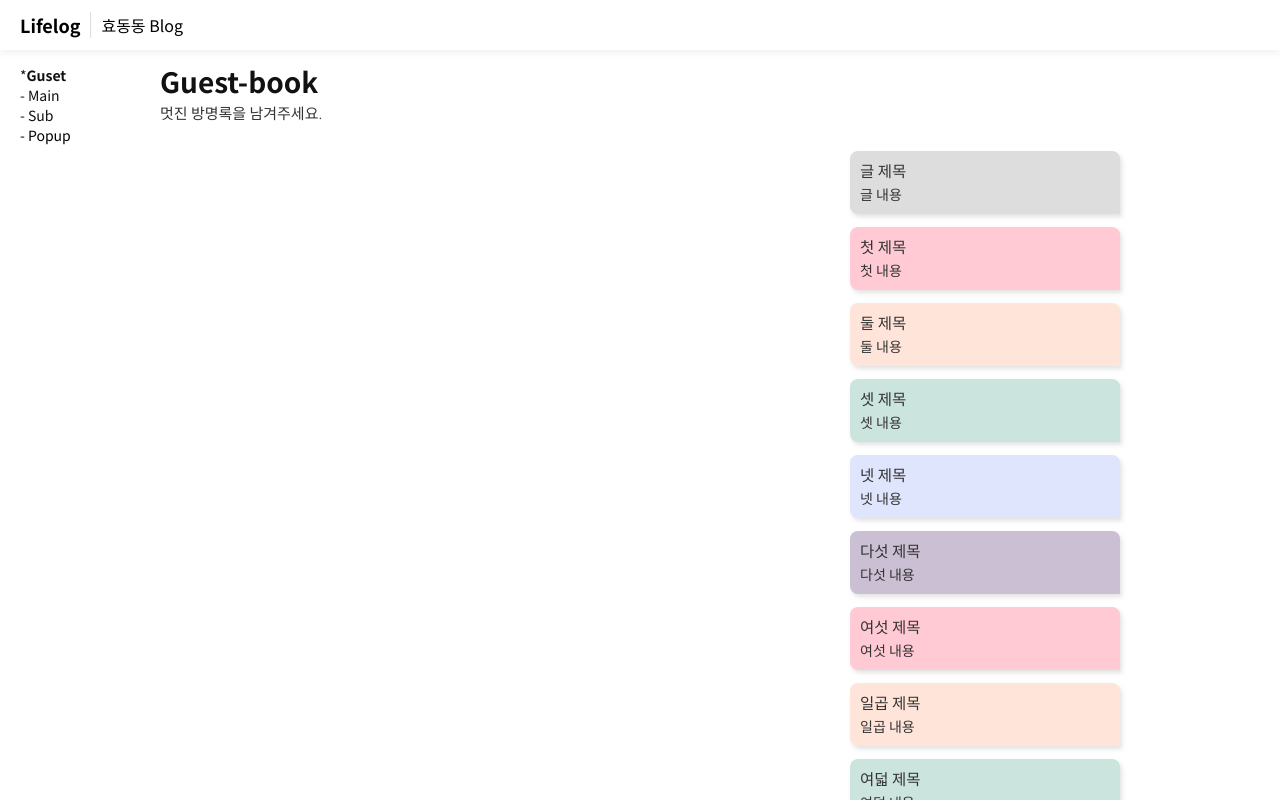
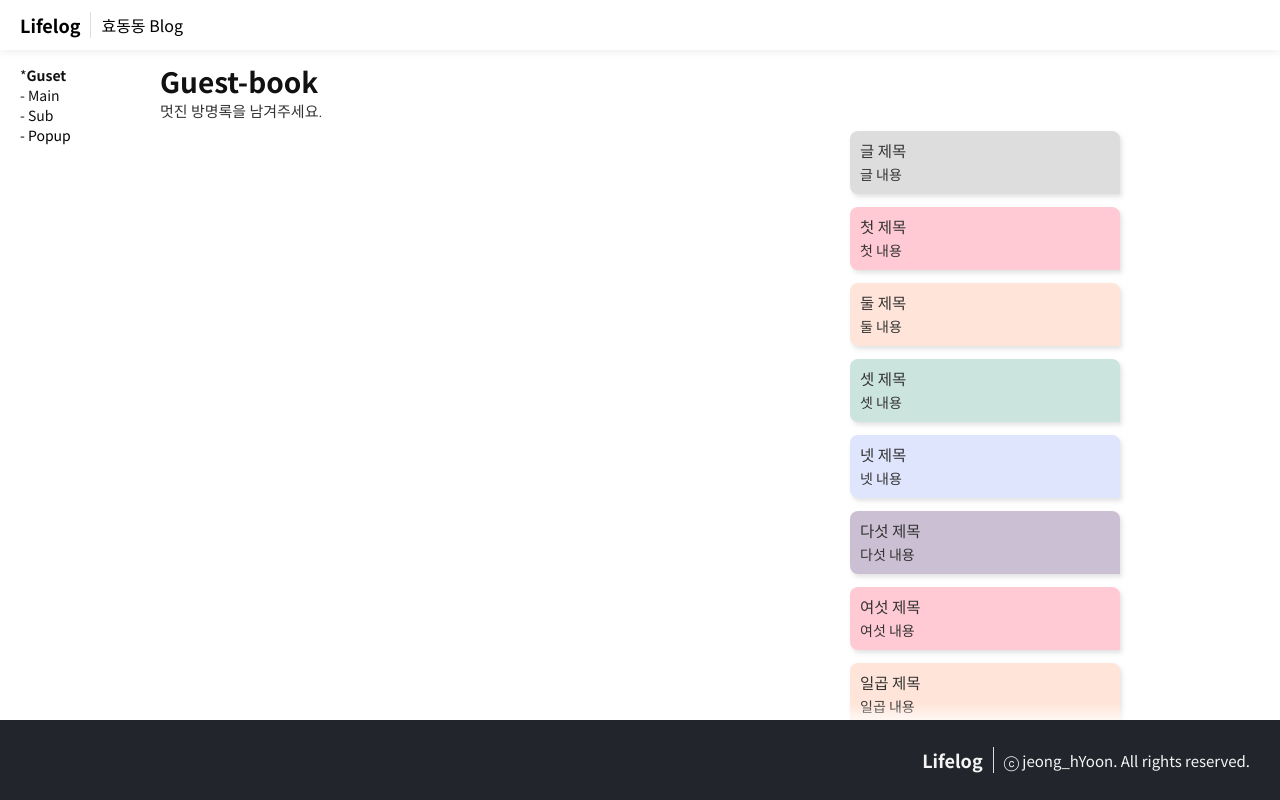
Before and after one commit to bbahna/Guest-book, a React (Create React App) app: page / in a window 1280 px wide. Built offline with nearby package versions, Linux system fonts and the light colour scheme.

Commit message:
style issue - chat overflow 수정

```diff
--- a/src/component/template/template.scss
+++ b/src/component/template/template.scss
@@ -1,10 +1,11 @@
 .template-wrap {
   width: 100vw;
+  min-width: 500px;
   height: 100vh;
   display: flex;
   flex-flow: column nowrap;
   font-family: 'Noto Sans KR', sans-serif;
-  min-width: 800px;
+  overflow-x: hidden;
   overflow-y: auto;
 
   header {
@@ -53,16 +54,19 @@
     }
   }
 
-  body {
+  .body {
     flex: 1 1 auto;
     display: flex;
     flex-flow: row nowrap;
     justify-content: center;
     color: #333;
+    overflow-x: hidden;
+    overflow-y: auto;
   }
 
   footer {
     flex: 0 0 auto;
+    box-shadow: 0px -8px 10px rgba(255, 255, 255, 0.7);
     .footer-wrap {
       display: flex;
       flex-flow: row nowrap;
--- a/src/component/template/template.tsx
+++ b/src/component/template/template.tsx
@@ -35,7 +35,7 @@ const Template = ({children}: IProps) => {
           </ul>
         </nav>
       </header>
-      <body>{children}</body>
+      <div className='body'>{children}</div>
       <footer>
         <div className='footer-wrap'>
           <h1>Lifelog</h1>
--- a/src/index.scss
+++ b/src/index.scss
@@ -3,6 +3,8 @@
 body {
   margin: 0;
   padding: 0;
+  overflow-x: auto;
+  overflow-y: hidden;
   h1, h2, p {
     margin: 0;
   }
--- a/src/pages/guest/guest.scss
+++ b/src/pages/guest/guest.scss
@@ -2,7 +2,6 @@
 
 .guest-wrap {
   width: 1200px;
-  height: 100%;
   display: flex;
   flex-flow: column nowrap;
   justify-content: space-between;
@@ -13,8 +12,9 @@
     flex: 0 0 auto;
     display: flex;
     flex-flow: column nowrap;
+    margin-bottom: 10px;
     h2 {
-      margin-bottom: 10px;
+      margin-bottom: 8px;
       font-size: 28px;
       line-height: 22px;
       color: #111;
@@ -29,7 +29,7 @@
     display: flex;
     flex-flow: column nowrap;
     align-items: flex-end;
-    padding: 0;
+    margin: 0;
     list-style: none;
     .chat-box {
       flex: 0 0 auto;
@@ -39,7 +39,7 @@
       flex-flow: column nowrap;
       min-width: 250px;
       max-width: 500px;
-      margin-top: 13px;
+      margin-bottom: 13px;
       padding: 10px;
       border-radius: 8px 8px 0 8px;
       box-shadow: 2px 3px 4px rgba(200, 200, 200, 0.5);
```
